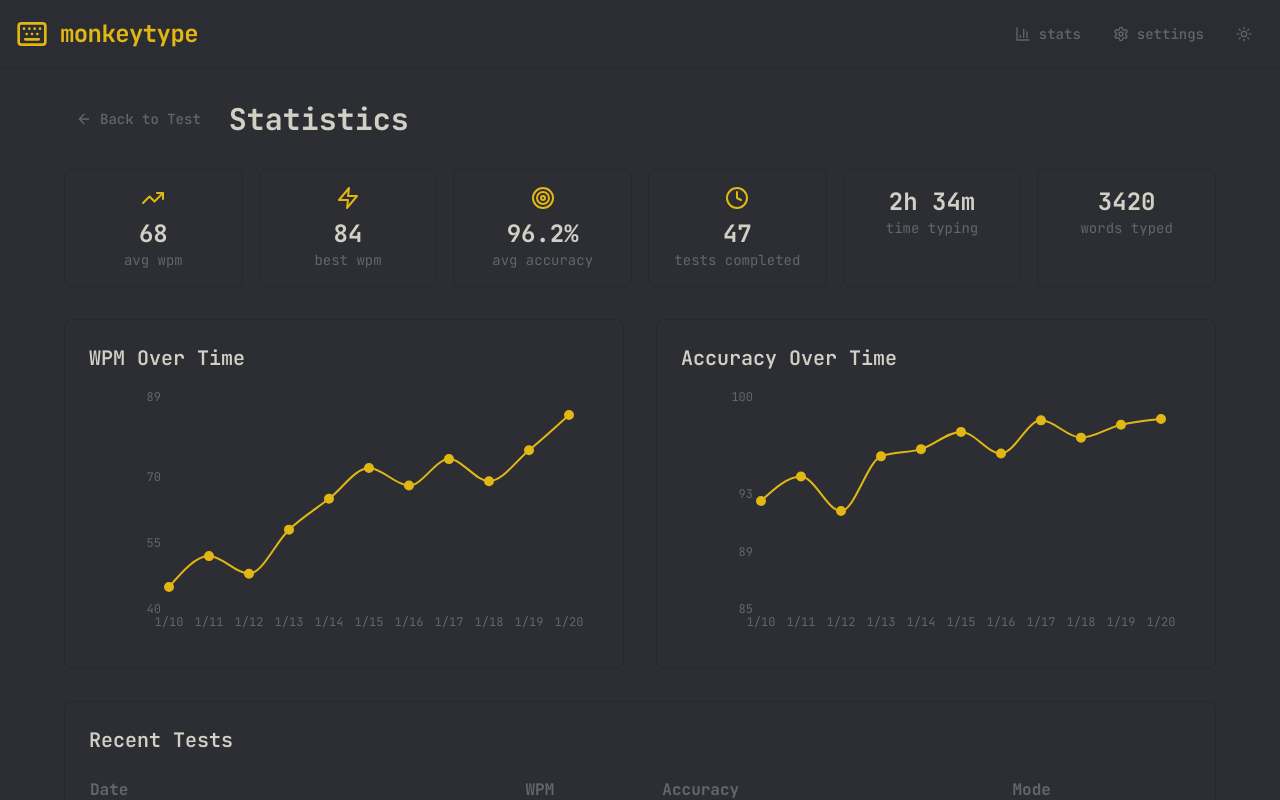
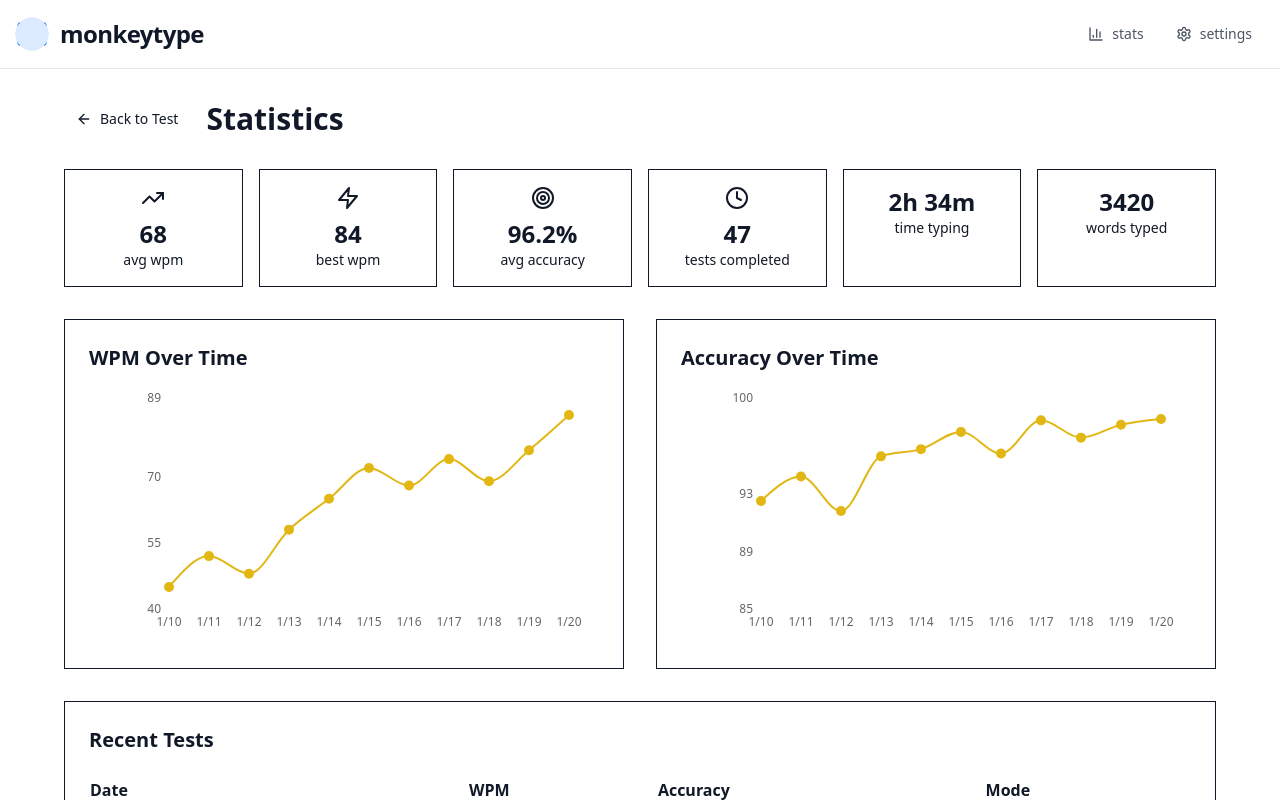
Before and after one commit to Marc-Tastic-Dev/next.js-attempt, a Next.js app: page /stats in a window 1280 px wide. Shown: the top 800 px of the page. Built offline with nearby package versions, Linux system fonts and the light colour scheme.

Commit message:
Complete redesign: Clean, minimal Notion-like styling with white background and blue accents

```diff
--- a/app/globals.css
+++ b/app/globals.css
@@ -2,167 +2,183 @@
 @tailwind components;
 @tailwind utilities;
 
-@import url('https://fonts.googleapis.com/css2?family=JetBrains+Mono:wght@300;400;500;600;700&display=swap');
+@import url('https://fonts.googleapis.com/css2?family=Inter:wght@300;400;500;600;700&display=swap');
 
 @layer base {
   :root {
-    --background: 0 0% 100%;
-    --foreground: 222.2 84% 4.9%;
-    --card: 0 0% 100%;
-    --card-foreground: 222.2 84% 4.9%;
-    --popover: 0 0% 100%;
-    --popover-foreground: 222.2 84% 4.9%;
-    --primary: 222.2 47.4% 11.2%;
-    --primary-foreground: 210 40% 98%;
-    --secondary: 210 40% 96%;
-    --secondary-foreground: 222.2 84% 4.9%;
-    --muted: 210 40% 96%;
-    --muted-foreground: 215.4 16.3% 46.9%;
-    --accent: 210 40% 96%;
-    --accent-foreground: 222.2 84% 4.9%;
-    --destructive: 0 84.2% 60.2%;
-    --destructive-foreground: 210 40% 98%;
-    --border: 214.3 31.8% 91.4%;
-    --input: 214.3 31.8% 91.4%;
-    --ring: 222.2 84% 4.9%;
-    --radius: 0.5rem;
+    /* Notion-like color palette */
+    --color-bg: #ffffff;
+    --color-text: #111111;
+    --color-text-secondary: #6b7280;
+    --color-text-muted: #9ca3af;
+    --color-border: #e2e2e2;
+    --color-border-hover: #d1d5db;
+    --color-accent: #2f80ed;
+    --color-accent-hover: #1d4ed8;
+    --color-accent-light: #dbeafe;
+    --color-success: #10b981;
+    --color-error: #ef4444;
+    --color-warning: #f59e0b;
 
-    /* Monkeytype theme variables - default dark theme */
-    --mt-bg: #2c2e34;
-    --mt-text: #d1d0c5;
-    --mt-sub: #646669;
-    --mt-main: #e2b714;
-    --mt-caret: #e2b714;
-    --mt-error: #ca4754;
-    --mt-correct: #e2b714;
+    /* Typography */
+    --font-sans: 'Inter', -apple-system, BlinkMacSystemFont, 'Segoe UI', Roboto, sans-serif;
+    --font-mono: 'SF Mono', 'Monaco', 'Inconsolata', 'Roboto Mono', 'Source Code Pro', monospace;
+
+    /* Spacing */
+    --spacing-xs: 0.25rem;
+    --spacing-sm: 0.5rem;
+    --spacing-md: 1rem;
+    --spacing-lg: 1.5rem;
+    --spacing-xl: 2rem;
+    --spacing-2xl: 3rem;
+
+    /* Border radius */
+    --radius-sm: 4px;
+    --radius-md: 6px;
+    --radius-lg: 8px;
+    --radius-xl: 12px;
+
+    /* Shadows */
+    --shadow-sm: 0 1px 2px 0 rgba(0, 0, 0, 0.05);
+    --shadow-md: 0 4px 6px -1px rgba(0, 0, 0, 0.1), 0 2px 4px -1px rgba(0, 0, 0, 0.06);
+    --shadow-lg: 0 10px 15px -3px rgba(0, 0, 0, 0.1), 0 4px 6px -2px rgba(0, 0, 0, 0.05);
+    --shadow-xl: 0 20px 25px -5px rgba(0, 0, 0, 0.1), 0 10px 10px -5px rgba(0, 0, 0, 0.04);
   }
 
-  .dark {
-    --background: 222.2 84% 4.9%;
-    --foreground: 210 40% 98%;
-    --card: 222.2 84% 4.9%;
-    --card-foreground: 210 40% 98%;
-    --popover: 222.2 84% 4.9%;
-    --popover-foreground: 210 40% 98%;
-    --primary: 210 40% 98%;
-    --primary-foreground: 222.2 47.4% 11.2%;
-    --secondary: 217.2 32.6% 17.5%;
-    --secondary-foreground: 210 40% 98%;
-    --muted: 217.2 32.6% 17.5%;
-    --muted-foreground: 215 20.2% 65.1%;
-    --accent: 217.2 32.6% 17.5%;
-    --accent-foreground: 210 40% 98%;
-    --destructive: 0 62.8% 30.6%;
-    --destructive-foreground: 210 40% 98%;
-    --border: 217.2 32.6% 17.5%;
-    --input: 217.2 32.6% 17.5%;
-    --ring: 212.7 26.8% 83.9%;
-
-    /* Monkeytype dark theme */
-    --mt-bg: #2c2e34;
-    --mt-text: #d1d0c5;
-    --mt-sub: #646669;
-    --mt-main: #e2b714;
-    --mt-caret: #e2b714;
-    --mt-error: #ca4754;
-    --mt-correct: #e2b714;
-  }
-
-  /* Light theme */
-  .light {
-    --mt-bg: #f5f5f5;
-    --mt-text: #646669;
-    --mt-sub: #a6a6a6;
-    --mt-main: #e2b714;
-    --mt-caret: #e2b714;
-    --mt-error: #ca4754;
-    --mt-correct: #e2b714;
-  }
-
-  /* Alternative themes */
-  .theme-serika {
-    --mt-bg: #2c2e34;
-    --mt-text: #d1d0c5;
-    --mt-sub: #646669;
-    --mt-main: #e2b714;
-    --mt-caret: #e2b714;
-    --mt-error: #ca4754;
-    --mt-correct: #e2b714;
-  }
-
-  .theme-coral {
-    --mt-bg: #4f3741;
-    --mt-text: #f7e3af;
-    --mt-sub: #a4675f;
-    --mt-main: #ff6b6b;
-    --mt-caret: #ff6b6b;
-    --mt-error: #d32f2f;
-    --mt-correct: #ff6b6b;
-  }
-
-  .theme-blueberry {
-    --mt-bg: #2d2d48;
-    --mt-text: #ffffff;
-    --mt-sub: #7c7c9a;
-    --mt-main: #4285f4;
-    --mt-caret: #4285f4;
-    --mt-error: #ff5555;
-    --mt-correct: #4285f4;
-  }
-}
-
-@layer base {
   * {
     @apply border-border;
   }
+
   body {
-    @apply bg-mt-bg text-mt-text font-mono;
-    font-feature-settings: "cv02", "cv03", "cv04", "cv11";
+    @apply bg-white text-gray-900 font-sans antialiased;
+    font-family: var(--font-sans);
+    line-height: 1.6;
+  }
+
+  /* Typography */
+  h1, h2, h3, h4, h5, h6 {
+    @apply font-semibold text-gray-900;
+  }
+
+  /* Focus styles */
+  *:focus-visible {
+    @apply outline-none ring-2 ring-blue-500 ring-offset-2;
+  }
+
+  /* Scrollbar styling */
+  ::-webkit-scrollbar {
+    width: 6px;
+    height: 6px;
+  }
+
+  ::-webkit-scrollbar-track {
+    @apply bg-gray-100;
+  }
+
+  ::-webkit-scrollbar-thumb {
+    @apply bg-gray-300 rounded-full;
+  }
+
+  ::-webkit-scrollbar-thumb:hover {
+    @apply bg-gray-400;
   }
 }
 
 @layer components {
-  .word {
-    @apply inline-block mr-3 relative;
+  /* Button styles */
+  .btn {
+    @apply inline-flex items-center justify-center px-4 py-2 text-sm font-medium rounded-md transition-all duration-200 focus:outline-none focus:ring-2 focus:ring-offset-2;
   }
 
-  .word.error {
-    @apply rounded;
-    background-color: rgba(239, 68, 68, 0.2);
+  .btn-primary {
+    @apply bg-blue-600 text-white hover:bg-blue-700 focus:ring-blue-500 shadow-sm;
   }
 
-  .letter {
-    @apply relative;
+  .btn-secondary {
+    @apply bg-white text-gray-700 border border-gray-300 hover:bg-gray-50 hover:border-gray-400 focus:ring-blue-500 shadow-sm;
   }
 
-  .letter.correct {
-    @apply text-mt-correct;
+  .btn-ghost {
+    @apply bg-transparent text-gray-600 hover:bg-gray-100 hover:text-gray-900 focus:ring-blue-500;
   }
 
-  .letter.incorrect {
-    @apply text-mt-error;
-    background-color: rgba(202, 71, 84, 0.2);
+  /* Card styles */
+  .card {
+    @apply bg-white border border-gray-200 rounded-lg shadow-sm hover:shadow-md transition-shadow duration-200;
   }
 
-  .letter.extra {
-    @apply text-mt-error;
-    background-color: rgba(202, 71, 84, 0.3);
+  .card-hover {
+    @apply hover:border-gray-300 hover:shadow-md transition-all duration-200;
   }
 
-  .letter.current {
-    background-color: rgba(100, 102, 105, 0.3);
+  /* Input styles */
+  .input {
+    @apply w-full px-3 py-2 text-sm border border-gray-300 rounded-md focus:border-blue-500 focus:ring-1 focus:ring-blue-500 transition-colors duration-200;
   }
 
-  .caret {
-    @apply absolute w-0.5 h-6 bg-mt-caret animate-pulse;
-    animation: caret-blink 1s infinite;
+  /* Typing area styles */
+  .typing-area {
+    @apply bg-white border border-gray-200 rounded-lg p-6 shadow-sm;
+    font-family: var(--font-mono);
   }
 
-  .caret.typing {
-    @apply animate-none;
+  .typing-area:focus-within {
+    @apply border-blue-500 shadow-md;
   }
 
-  .caret.smooth {
-    transition: left 0.1s cubic-bezier(0.25, 0.46, 0.45, 0.94);
+  /* Word styles */
+  .word {
+    @apply inline-block mr-2 mb-2;
+  }
+
+  .word-correct {
+    @apply text-gray-900;
+  }
+
+  .word-incorrect {
+    @apply text-red-600 bg-red-50;
+  }
+
+  .word-current {
+    @apply bg-blue-50 text-blue-900;
+  }
+
+  .word-remaining {
+    @apply text-gray-400;
+  }
+
+  /* Caret styles */
+  .caret {
+    @apply w-0.5 h-6 bg-blue-600 rounded-full;
+    box-shadow: 0 0 8px rgba(47, 128, 237, 0.4);
+  }
+
+  /* Stats styles */
+  .stat-card {
+    @apply bg-white border border-gray-200 rounded-lg p-4 text-center shadow-sm;
+  }
+
+  .stat-value {
+    @apply text-3xl font-bold text-gray-900;
+  }
+
+  .stat-label {
+    @apply text-sm font-medium text-gray-600 uppercase tracking-wide;
+  }
+
+  /* Navigation styles */
+  .nav-link {
+    @apply px-3 py-2 text-sm font-medium text-gray-600 rounded-md hover:text-gray-900 hover:bg-gray-100 transition-colors duration-200;
+  }
+
+  .nav-link-active {
+    @apply text-blue-600 bg-blue-50;
   }
 }
+
+@layer utilities {
+  /* Custom utilities */
+  .text-balance {
+    text-wrap: balance;
+  }
+}
--- a/app/layout.tsx
+++ b/app/layout.tsx
@@ -1,13 +1,12 @@
 import type { Metadata } from 'next'
-import { JetBrains_Mono } from 'next/font/google'
+import { Inter } from 'next/font/google'
 import React from 'react'
 import './globals.css'
-import { ThemeProvider } from '@/components/theme-provider'
 import { Navbar } from '@/components/navbar'
 
-const jetbrainsMono = JetBrains_Mono({
+const inter = Inter({
   subsets: ['latin'],
-  variable: '--font-mono',
+  variable: '--font-inter',
   display: 'swap',
 })
 
@@ -24,20 +23,13 @@ export default function RootLayout({
 }) {
   return (
     <html lang="en" suppressHydrationWarning>
-      <body className={`${jetbrainsMono.variable} font-mono antialiased`}>
-        <ThemeProvider
-          attribute="class"
-          defaultTheme="dark"
-          enableSystem
-          disableTransitionOnChange
-        >
-          <div className="min-h-screen bg-mt-bg text-mt-text">
-            <Navbar />
-            <main className="container mx-auto px-4 py-8">
-              {children}
-            </main>
-          </div>
-        </ThemeProvider>
+      <body className={`${inter.variable} font-sans antialiased`}>
+        <div className="min-h-screen bg-white text-gray-900">
+          <Navbar />
+          <main className="container mx-auto px-4 py-8">
+            {children}
+          </main>
+        </div>
       </body>
     </html>
   )
--- a/components/navbar.tsx
+++ b/components/navbar.tsx
@@ -2,50 +2,45 @@
 
 import React from 'react'
 import Link from 'next/link'
-import { Settings, BarChart3, Keyboard, Moon, Sun } from 'lucide-react'
-import { useTheme } from 'next-themes'
+import { Settings, BarChart3, Keyboard } from 'lucide-react'
 import { Button } from '@/components/ui/button'
 import { motion } from 'framer-motion'
 
 export function Navbar() {
-  const { theme, setTheme } = useTheme()
-
   return (
     <motion.nav
       initial={{ y: -100, opacity: 0 }}
       animate={{ y: 0, opacity: 1 }}
       transition={{ duration: 0.5, ease: "easeOut" }}
-      className="border-b border-mt-sub/20 bg-mt-bg/95 backdrop-blur-sm sticky top-0 z-50"
-      style={{ backgroundColor: 'rgba(44, 46, 52, 0.95)' }}
+      className="border-b border-gray-200 bg-white/95 backdrop-blur-sm sticky top-0 z-50"
     >
       <div className="container mx-auto px-4 py-4">
         <div className="flex items-center justify-between">
           <motion.div
-            whileHover={{ scale: 1.05 }}
-            whileTap={{ scale: 0.95 }}
+            whileHover={{ scale: 1.02 }}
+            whileTap={{ scale: 0.98 }}
           >
             <Link href="/" className="flex items-center space-x-3">
               <div className="relative">
-                <Keyboard className="h-8 w-8 text-mt-main" />
+                <Keyboard className="h-8 w-8 text-blue-600" />
                 <motion.div
-                  className="absolute inset-0 bg-mt-main/20 rounded-full"
+                  className="absolute inset-0 bg-blue-100 rounded-full"
                   animate={{ scale: [1, 1.2, 1] }}
                   transition={{ duration: 2, repeat: Infinity }}
                 />
               </div>
-              <span className="text-2xl font-bold text-mt-main tracking-tight">
+              <span className="text-2xl font-bold text-gray-900 tracking-tight">
                 monkeytype
               </span>
             </Link>
           </motion.div>
 
           <div className="flex items-center space-x-2">
-            <motion.div whileHover={{ scale: 1.05 }} whileTap={{ scale: 0.95 }}>
+            <motion.div whileHover={{ scale: 1.02 }} whileTap={{ scale: 0.98 }}>
               <Button
                 variant="ghost"
                 size="sm"
-                className="text-mt-sub hover:text-mt-text transition-colors"
-                style={{ '--tw-bg-opacity': '0.1' } as React.CSSProperties}
+                className="text-gray-600 hover:text-gray-900 hover:bg-gray-100 transition-colors"
                 asChild
               >
                 <Link href="/stats">
@@ -55,36 +50,14 @@ export function Navbar() {
               </Button>
             </motion.div>
 
-            <motion.div whileHover={{ scale: 1.05 }} whileTap={{ scale: 0.95 }}>
+            <motion.div whileHover={{ scale: 1.02 }} whileTap={{ scale: 0.98 }}>
               <Button
                 variant="ghost"
                 size="sm"
-                className="text-mt-sub hover:text-mt-text transition-colors"
-                style={{ '--tw-bg-opacity': '0.1' } as React.CSSProperties}
+                className="text-gray-600 hover:text-gray-900 hover:bg-gray-100 transition-colors"
               >
                 <Settings className="h-4 w-4" />
                 <span className="ml-2 hidden sm:inline font-medium">settings</span>
-              </Button>
-            </motion.div>
-
-            <motion.div whileHover={{ scale: 1.05 }} whileTap={{ scale: 0.95 }}>
-              <Button
-                variant="ghost"
-                size="sm"
-                onClick={() => setTheme(theme === 'dark' ? 'light' : 'dark')}
-                className="text-mt-sub hover:text-mt-text transition-colors"
-                style={{ '--tw-bg-opacity': '0.1' } as React.CSSProperties}
-              >
-                <motion.div
-                  animate={{ rotate: theme === 'dark' ? 0 : 180 }}
-                  transition={{ duration: 0.3 }}
-                >
-                  {theme === 'dark' ? (
-                    <Sun className="h-4 w-4" />
-                  ) : (
-                    <Moon className="h-4 w-4" />
-                  )}
-                </motion.div>
               </Button>
             </motion.div>
           </div>
--- a/components/typing-caret.tsx
+++ b/components/typing-caret.tsx
@@ -23,7 +23,7 @@ export function TypingCaret() {
 
       // Create a temporary span to measure text width
       const tempSpan = document.createElement('span')
-      tempSpan.style.font = 'inherit'
+      tempSpan.style.font = 'var(--font-mono)'
       tempSpan.style.visibility = 'hidden'
       tempSpan.style.position = 'absolute'
       tempSpan.style.whiteSpace = 'pre'
@@ -85,11 +85,11 @@ export function TypingCaret() {
     <div ref={containerRef} className="relative">
       <motion.div
         ref={caretRef}
-        className="absolute w-0.5 h-7 bg-mt-caret pointer-events-none z-10 rounded-full"
+        className="absolute w-0.5 h-6 bg-blue-600 rounded-full pointer-events-none z-10"
         animate={controls}
         initial={{ x: 0, y: 0, opacity: 1 }}
         style={{
-          boxShadow: '0 0 8px rgba(226, 183, 20, 0.6)'
+          boxShadow: '0 0 8px rgba(47, 128, 237, 0.4)'
         }}
       />
     </div>
```
Also changed, not shown: components/stats-display.tsx (+5 -5 lines), components/test-box.tsx (+10 -14 lines), components/test-config.tsx (+20 -20 lines), components/test-results.tsx (+33 -33 lines), components/word-display.tsx (+55 -44 lines).
